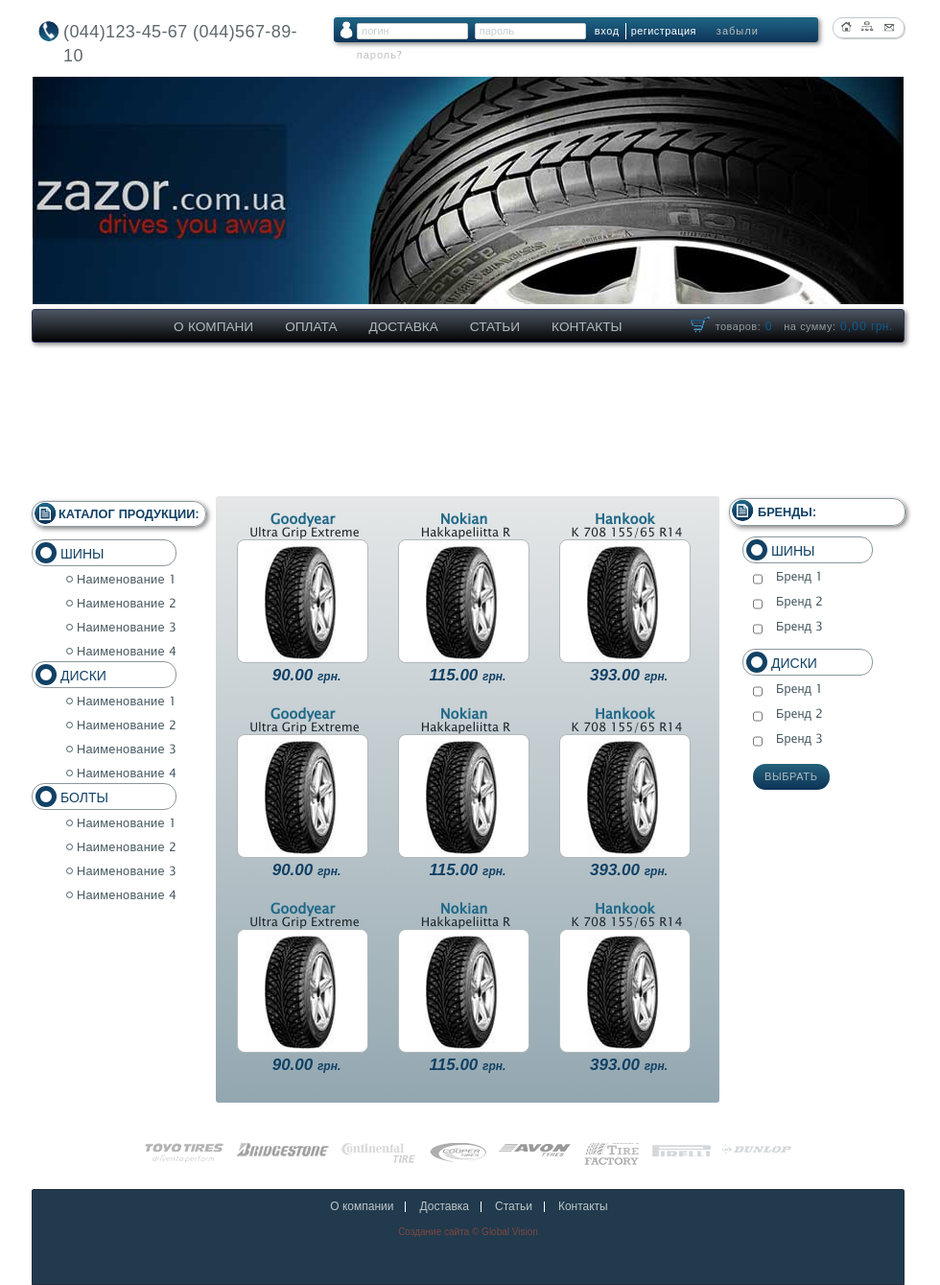
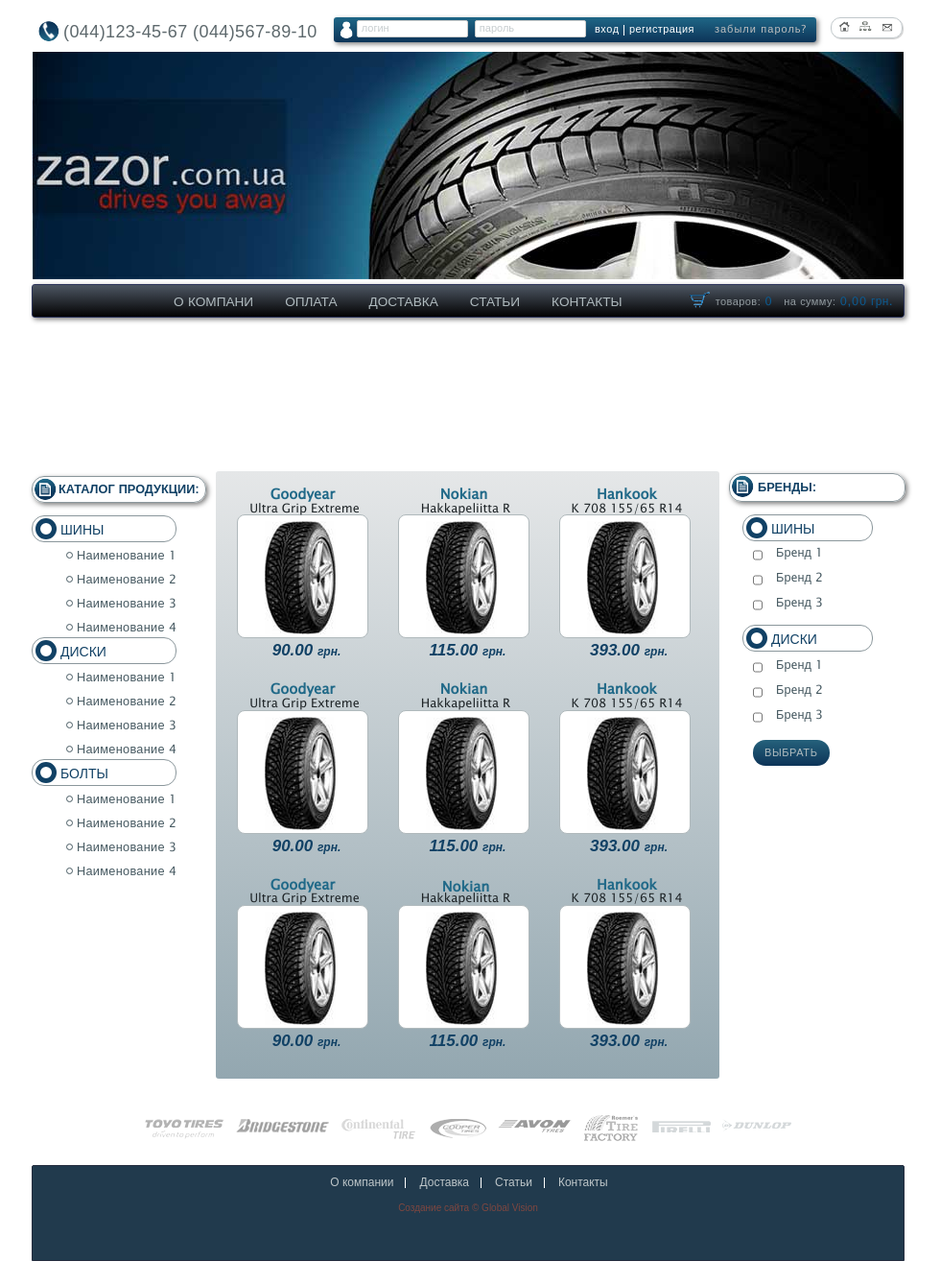
Before and after one commit to sanya-club/Home-work-6, a plain HTML site: page index.html in a window 1280 px wide. Shown: the whole page at 96% size, without its empty margins (152-1132 px from the left). After the commit the page ends 1314 px from the top, so only its background shows below. Drawn offline with Linux system fonts and the light colour scheme; files whose address does not match are found by name.

Commit message:
second correct

```diff
--- a/css/style.css
+++ b/css/style.css
@@ -78,6 +78,7 @@ body {
 
 .header-top__form input[type="text"],
 .header-top__form input[type="password"] {
+
   width: 108px;
   height: 13px;
   border: 0px solid #ccc;
@@ -101,10 +102,11 @@ body {
 
 .enter {
   padding: 0;
-  padding-right: 6px;
+  padding-right: 4px;
   background: transparent;
   border: 0;
   font-size: 10.91px;
+  line-height: 1;
   letter-spacing: 0.65px;
   color: #fff;
   border-right: 1px solid #fff;
@@ -440,8 +442,6 @@ body {
   margin-right: 0px;
 }
 
-.item:nth-child(3) {}
-
 .item-title {
   padding: 0 0 2px 0;
   margin: 0 0 0 0;
@@ -677,21 +677,25 @@ body {
 }
 
 .partners a:nth-child(6) {
-  display: inline-block;
-  vertical-align: top;
-  background: url(../img/sprites2.png) no-repeat;
-  background-position: -478px -316px;
-  width: 57px;
-  height: 26px;
+  position: relative;
+    top: -6px;
+    left: 0;
+    display: inline-block;
+    vertical-align: bottom;
+    background: url(../img/sprites2.png) no-repeat;
+    background-position: -479px -310px;
+    width: 57px;
+    height: 30px
 }
 
 .partners a:nth-child(6):hover {
+
   display: inline-block;
-  vertical-align: top;
+  vertical-align: bottom;
   background: url(../img/sprites2.png) no-repeat;
-  background-position: -313px -316px;
+  background-position: -313px -310px;
   width: 57px;
-  height: 26px;
+  height: 30px;
   opacity: 1;
 }
 
@@ -740,7 +744,7 @@ body {
   width: 910px;
   height: 100px;
   padding: 0;
-  margin-top: 22px;
+  margin-top: 18px;
   background: #213a4d;
   border: 1px solid #242c3e;
   border-top-left-radius: 2px;
@@ -789,3 +793,37 @@ body {
   line-height: 18px;
   color: #7f4740;
 }
+
+/*=====pixel perfect*/
+
+.header-top__form input[type="text"],
+.header-top__form input[type="password"] {
+  position: relative;
+  top: -3px;
+  left: 0;
+  padding-bottom: 2px;
+}
+
+.header-top__form a, .enter {
+  position: relative;
+  top: -2px;
+  left: 0;
+}
+
+.pixel-titel {
+  position: relative;
+  top: 0;
+  left: 2px;
+}
+
+.tires {
+  position: relative;
+  top: 2px;
+  left: 0;
+}
+
+.pixel {
+   position: relative;
+  top: 2px;
+  left: 2px;
+}
--- a/index.html
+++ b/index.html
@@ -14,8 +14,8 @@
       <section class="header-top">
         <p class="phones">(044)123-45-67 (044)567-89-10</p>
         <form action="/" method="get" class="header-top__form">
-          <input type="text" name="login" placeholder="логин" required>
-          <input type="password" name=" password" placeholder="пароль" required>
+          <input type="text" name="header-form" placeholder="логин" required>
+          <input type="password" name="header-form" placeholder="пароль" required>
           <button type="submit" class="enter">вход</button>
           <a href="#" class="registration">регистрация</a>
           <a href="#" class="lost-pass">забыли пароль?</a>
@@ -60,7 +60,7 @@
 
       </section>
       <div class="content">
-        <section class="catalog">
+        <aside class="catalog">
           <h3 class="catalog-title">Каталог продукции:</h3>
           <ul class="catalog-lists">
             <li><span class="list-title">Шины</span>
@@ -88,7 +88,7 @@
               </ul>
             </li>
           </ul>
-        </section>
+        </aside>
         <section class="products">
           <figure class="item">
             <figcaption class="item-title">Goodyear</figcaption>
@@ -103,7 +103,7 @@
             <p class="price">115.00 <span>грн.</span></p>
           </figure>
           <figure class="item">
-            <figcaption class="item-title">Hankook</figcaption>
+            <figcaption class="item-title pixel-titel">Hankook</figcaption>
             <p class="about-item">K 708 155/65 R14</p>
             <div class="img-item"><img src="img/item1.jpg" alt=""></div>
             <p class="price">393.00 <span>грн.</span></p>
@@ -121,7 +121,7 @@
             <p class="price">115.00 <span>грн.</span></p>
           </figure>
           <figure class="item">
-            <figcaption class="item-title">Hankook</figcaption>
+            <figcaption class="item-title pixel-titel">Hankook</figcaption>
             <p class="about-item">K 708 155/65 R14</p>
             <div class="img-item"><img src="img/item1.jpg" alt=""></div>
             <p class="price">393.00 <span>грн.</span></p>
@@ -133,23 +133,23 @@
             <p class="price">90.00 <span>грн.</span></p>
           </figure>
           <figure class="item">
-            <figcaption class="item-title">Nokian</figcaption>
+            <figcaption class="item-title pixel">Nokian</figcaption>
             <p class="about-item">Hakkapeliitta R</p>
             <div class="img-item"><img src="img/item1.jpg" alt=""></div>
             <p class="price">115.00 <span>грн.</span></p>
           </figure>
           <figure class="item">
-            <figcaption class="item-title">Hankook</figcaption>
+            <figcaption class="item-title pixel-titel">Hankook</figcaption>
             <p class="about-item">K 708 155/65 R14</p>
             <div class="img-item"><img src="img/item1.jpg" alt=""></div>
             <p class="price">393.00 <span>грн.</span></p>
           </figure>
         </section>
 
-        <section class="brands">
+        <aside class="brands">
           <h2 class="catalog-title">Бренды:</h2>
           <form action="/" method="get" class="brands__form">
-            <span class="list-title">Шины</span>
+            <span class="list-title tires">Шины</span>
             <div class="checkbox-wrap">
               <input type="checkbox" id="check1">
               <label for="check1">Брeнд 1</label>
@@ -177,7 +177,7 @@
             </div>
             <button type="submit" class="brands__submit">Выбрать</button>
           </form>
-        </section>
+        </aside>
       </div>
     </div>
     <section class="partners">
```
